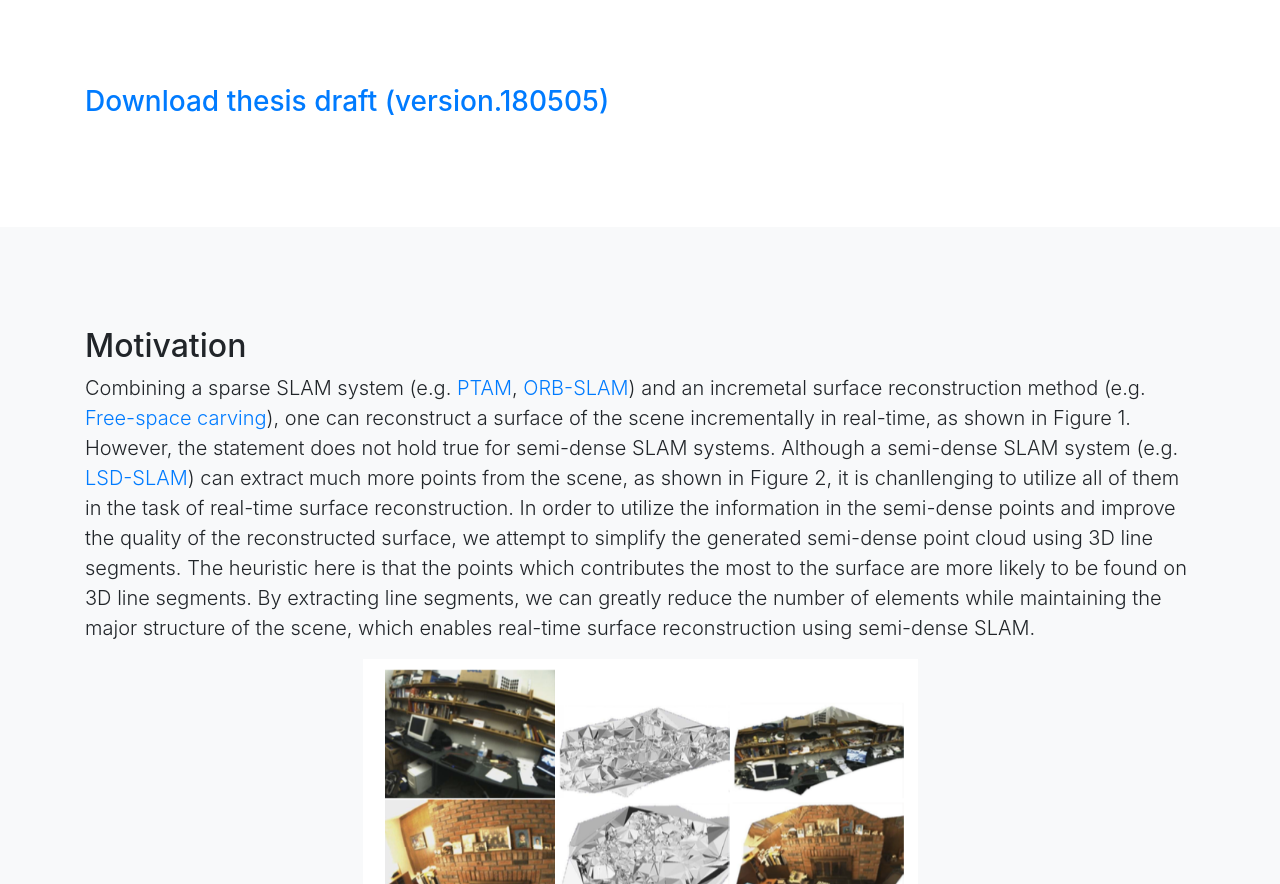
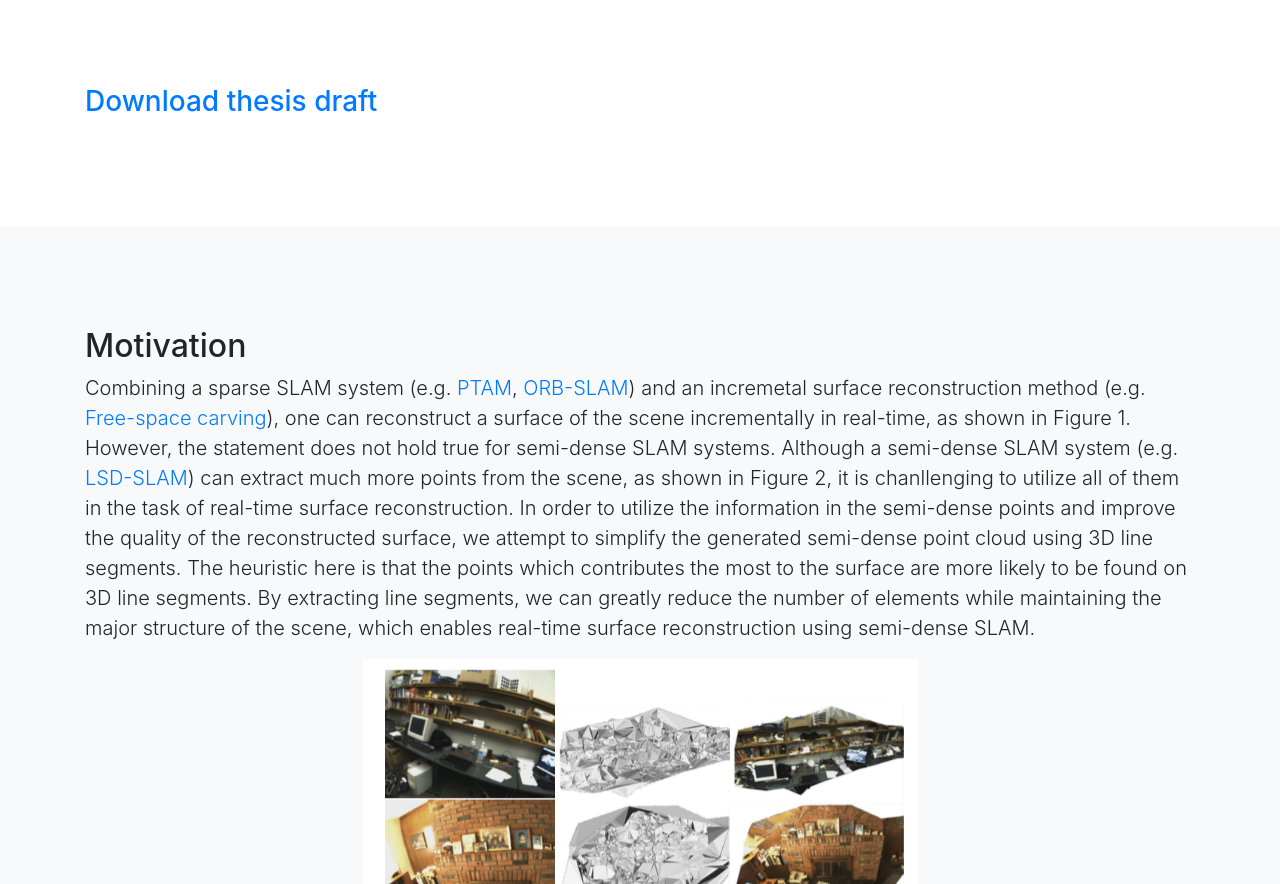
Before and after one commit to shidahe/thesis_webpage, a website with bundled scripts: page index.html in a window 1280 px wide. Shown: the part 1655-2539 px from the top of the page. Built offline with nearby package versions, Linux system fonts and the light colour scheme.

Commit message:
rename thesis link text

```diff
--- a/index.html
+++ b/index.html
@@ -123,7 +123,7 @@ With the reconstructed surfaces, we demonstrate that using the extracted 3D line
 <br>
 <br>
 <h3>
-<a href="thesis-shida-180505.pdf" download>Download thesis draft (version.180505)</a>
+<a href="thesis-shida-180505.pdf" download>Download thesis draft</a>
 </h3>
           </div>
         </div>
```
